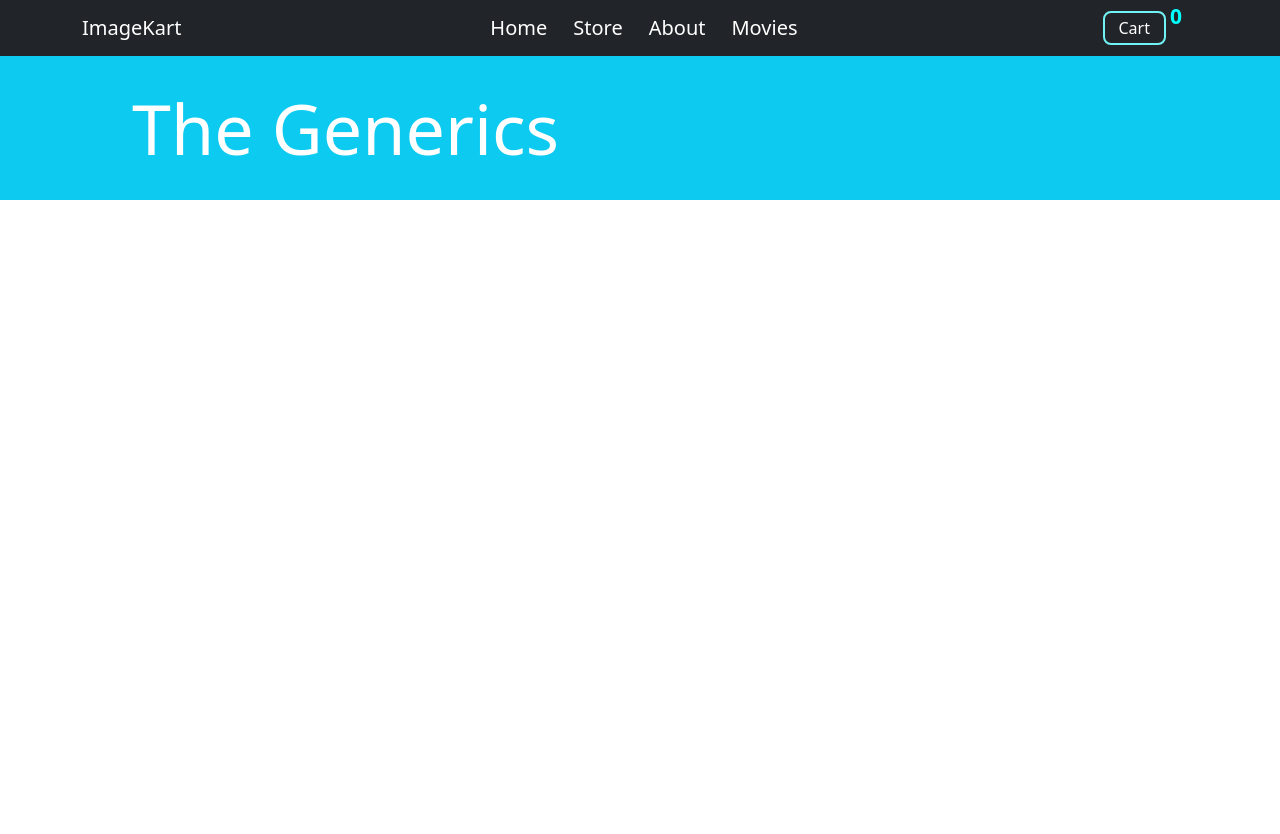
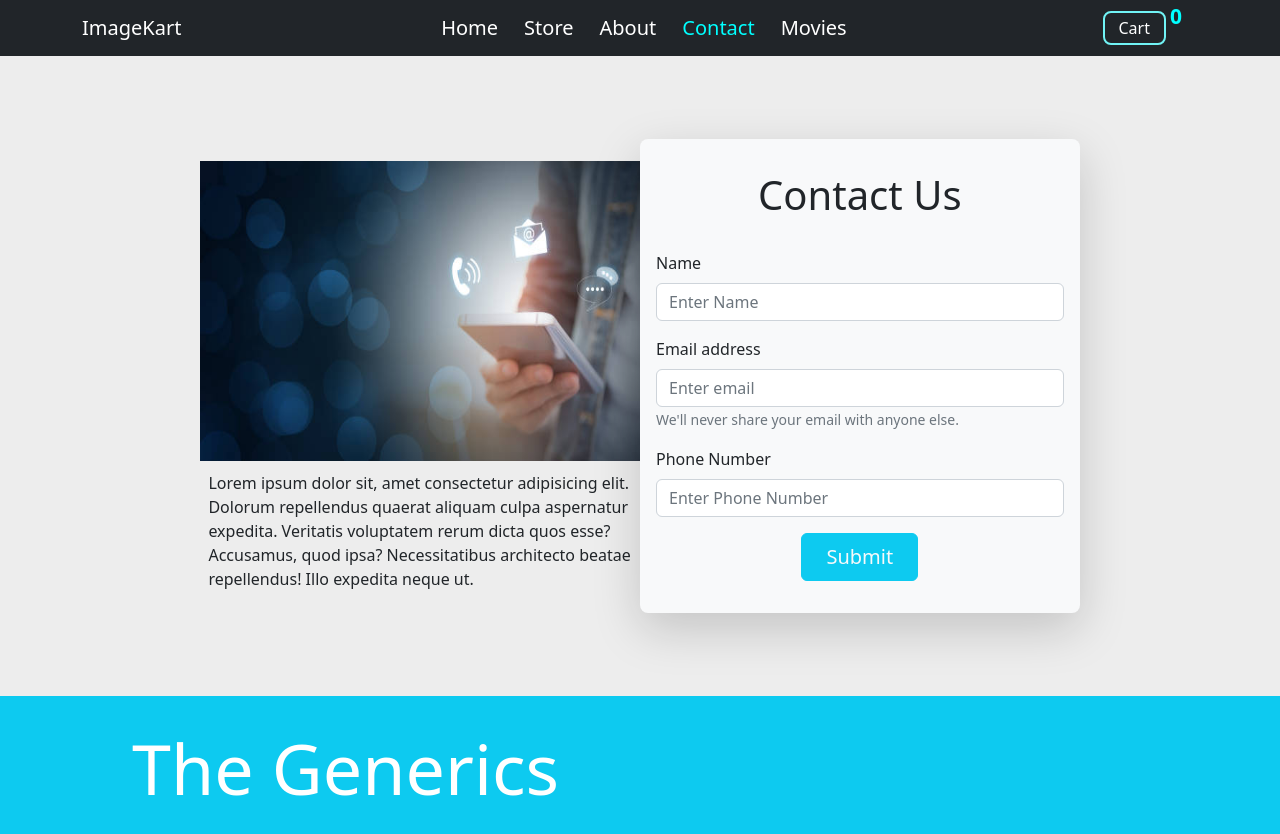
Before and after one commit to amant2904/imageKart-eCommerce-using-react, a React (Create React App) app: page /contact in a window 1280 px wide. Shown: the top 834 px of the page. Before the commit the page ends 800 px from the top, so only its background shows below. Built offline with nearby package versions, Linux system fonts and the light colour scheme.

Commit message:
Contact us page implemented

```diff
--- a/public/index.html
+++ b/public/index.html
@@ -27,6 +27,8 @@
 
 <body>
   <noscript>You need to enable JavaScript to run this app.</noscript>
+  <div id="backdrop"></div>
+  <div id="overlayBox"></div>
   <div id="cart"></div>
   <div id="root"></div>
   <!--
--- a/src/App.js
+++ b/src/App.js
@@ -9,6 +9,7 @@ import { Routes, Route } from 'react-router-dom';
 import HomePage from './Components/Pages/HomePage';
 import Footer from './Components/Footer/Footer';
 import Movies from './Components/Pages/Movies';
+import Contactus from './Components/Pages/Contactus';
 
 
 function App() {
@@ -32,6 +33,7 @@ function App() {
         <Route path='/home' element={<HomePage />} />
         <Route exact path='/' element={<Store showCart={showCart_handler} />} />
         <Route path='/about' element={<About />} />
+        <Route path='/contact' element={<Contactus />} />
         <Route path='/movies' element={<Movies />} />
       </Routes>
       <Footer />
--- a/src/Components/Header/NavBar.js
+++ b/src/Components/Header/NavBar.js
@@ -16,6 +16,7 @@ export default function NavBar(props) {
                     <Link to="/home" className={`${classes.navLink} ${(location.pathname === "/home") ? classes.active : ""}`}>Home</Link>
                     <Link to="/" className={`${classes.navLink} ${(location.pathname === "/") ? classes.active : ""}`}>Store</Link>
                     <Link to="/about" className={`${classes.navLink} ${(location.pathname === "/about") ? classes.active : ""}`}>About</Link>
+                    <Link to="/contact" className={`${classes.navLink} ${(location.pathname === "/contact") ? classes.active : ""}`}>Contact</Link>
                     <Link to="/movies" className={`${classes.navLink} ${(location.pathname === "/movies") ? classes.active : ""}`}>Movies</Link>
                 </Nav>
                 <Button onClick={props.showCart} className={classes.cartBtn}>
--- a/src/Components/Header/NavBar.module.css
+++ b/src/Components/Header/NavBar.module.css
@@ -4,7 +4,8 @@
     font-size: 20px;
     color: white;
 }
-.navLink:hover{
+.navLink:hover,
+.navLink:active{
     color: aqua;
 }
 .active{
--- /dev/null
+++ b/src/Components/Overlays/ContactGreeting.js
@@ -0,0 +1,28 @@
+import React from 'react'
+import ReactDOM from 'react-dom'
+import classes from "./ContactGreeting.module.css"
+
+const BackDrop = () => {
+    return (
+        <div className={classes.backDrop}></div>
+    )
+}
+
+const GreetingBox = (props) => {
+    return (
+        <div className={classes.greetingBox}>
+            <h1>Thanks For Contacting Us</h1>
+            <p>We will get back to you soon !</p>
+            <button onClick={props.closeBox}>Close</button>
+        </div>
+    )
+}
+
+export default function ContactGreeting(props) {
+    return (
+        <React.Fragment>
+            {ReactDOM.createPortal(<BackDrop />, document.getElementById("backdrop"))}
+            {ReactDOM.createPortal(<GreetingBox closeBox={props.closeBox} />, document.getElementById("overlayBox"))}
+        </React.Fragment>
+    )
+}
--- /dev/null
+++ b/src/Components/Overlays/ContactGreeting.module.css
@@ -0,0 +1,31 @@
+.backDrop{
+    height: 100vh;
+    width: 100vw;
+    position: fixed;
+    background-color: rgba(0, 0, 0, 0.7);
+    z-index: 10;
+}
+.greetingBox{
+    position: absolute;
+    top: 50%;
+    left: 50%;
+    transform: translate(-50%, -50%);
+    background-color: white;
+    z-index: 100;
+    padding: 50px 80px;
+    border-radius: 22px;
+}
+.greetingBox h1{
+    color: rgb(1, 1, 82);
+}
+.greetingBox button{
+    float: right;
+    padding: 5px 14px;
+    cursor: pointer;
+    border-radius: 9px;
+    background-color: rgb(2, 206, 206);
+    color: white;
+    border: none;
+    font-size: 20px;
+    margin: 10px 10px 0px 10px;
+}
--- /dev/null
+++ b/src/Components/Pages/Contactus.js
@@ -0,0 +1,91 @@
+import React, { useState } from 'react'
+import { Container, Row, Col, Form, Button } from 'react-bootstrap'
+import classes from "./Contactus.module.css"
+import contactImg from "../../Assets/contactImg.jpg"
+import ContactGreeting from '../Overlays/ContactGreeting'
+
+export default function Contactus() {
+    const [name, setName] = useState("");
+    const [email, setEmail] = useState("");
+    const [phone, setPhone] = useState("");
+    const [greeting, setGreeting] = useState(false);
+
+    const api_url = "https://iimagekart-ecommerce-by-react-default-rtdb.firebaseio.com/contact-list.json"
+
+    const name_handler = (e) => {
+        setName(e.target.value);
+    }
+
+    const email_handler = (e) => {
+        setEmail(e.target.value);
+    }
+
+    const phone_handler = (e) => {
+        setPhone(e.target.value);
+    }
+
+    const contactSubmit_handler = async (e) => {
+        e.preventDefault();
+        if (name.trim().length > 0 && phone.trim().length > 0 && email.includes("@")) {
+            let obj = {
+                name: name,
+                email: email,
+                phone: phone
+            }
+            let res = await fetch(api_url, {
+                method: 'POST',
+                body: JSON.stringify(obj),
+                headers: {
+                    "Contact-Type": "application/json"
+                }
+            })
+            if (res.ok) {
+                setGreeting(true)
+            }
+        }
+        else {
+            alert("invalid input")
+        }
+    }
+
+    const closeGreeting_handler = () => {
+        setGreeting(false);
+    }
+
+    return (
+        <Container className={`${classes.contact} d-flex align-items-center justify-content-center`} fluid>
+            {greeting && <ContactGreeting closeBox={closeGreeting_handler} />}
+            <Row className={classes.formRow}>
+                <Col lg={6} className="p-0">
+                    <img src={contactImg} alt="contact us" className={classes.contactImg} />
+                    <p className='my-0 mx-2 p-0'>Lorem ipsum dolor sit, amet consectetur adipisicing elit. Dolorum repellendus quaerat aliquam culpa aspernatur expedita. Veritatis voluptatem rerum dicta quos esse? Accusamus, quod ipsa? Necessitatibus architecto beatae repellendus! Illo expedita neque ut.</p>
+                </Col>
+                <Col lg={6} className="px-0 py-3 bg-light shadow-lg">
+                    <h1 className='text-center my-3 p-0'>Contact Us</h1>
+                    <Form className={`p-3`} onSubmit={contactSubmit_handler}>
+                        <Form.Group className="mb-3" controlId="formBasicEmail">
+                            <Form.Label>Name</Form.Label>
+                            <Form.Control type="text" placeholder="Enter Name" value={name} onChange={name_handler} />
+                        </Form.Group>
+
+                        <Form.Group className="mb-3" controlId="formBasicEmail">
+                            <Form.Label>Email address</Form.Label>
+                            <Form.Control type="email" placeholder="Enter email" value={email} onChange={email_handler} />
+                            <Form.Text className="text-muted">
+                                We'll never share your email with anyone else.
+                            </Form.Text>
+                        </Form.Group>
+
+                        <Form.Group className="mb-3" controlId="formBasicPassword">
+                            <Form.Label>Phone Number</Form.Label>
+                            <Form.Control type="number" placeholder="Enter Phone Number" value={phone} onChange={phone_handler} />
+                        </Form.Group>
+                        <Button variant="info" className='text-light d-block m-auto py-2 px-4 fs-5' type="submit">
+                            Submit
+                        </Button>
+                    </Form>
+                </Col>
+            </Row>
+        </Container>
+    )
+}
--- /dev/null
+++ b/src/Components/Pages/Contactus.module.css
@@ -0,0 +1,20 @@
+.contact{
+    min-height: 80vh;
+    background-color: rgb(237, 237, 237);
+}
+.formRow{
+    width: 70%;
+}
+.formRow div:nth-child(1){
+    display: flex;
+    flex-direction: column;
+    justify-content: center;
+}
+.formRow div:nth-child(2){
+    border-radius: 8px;
+}
+.contactImg{
+    height: 300px;
+    width: 100%;
+    margin-bottom: 10px;
+}
```
Also changed, not shown: src/Assets/contactImg.jpg (added).
